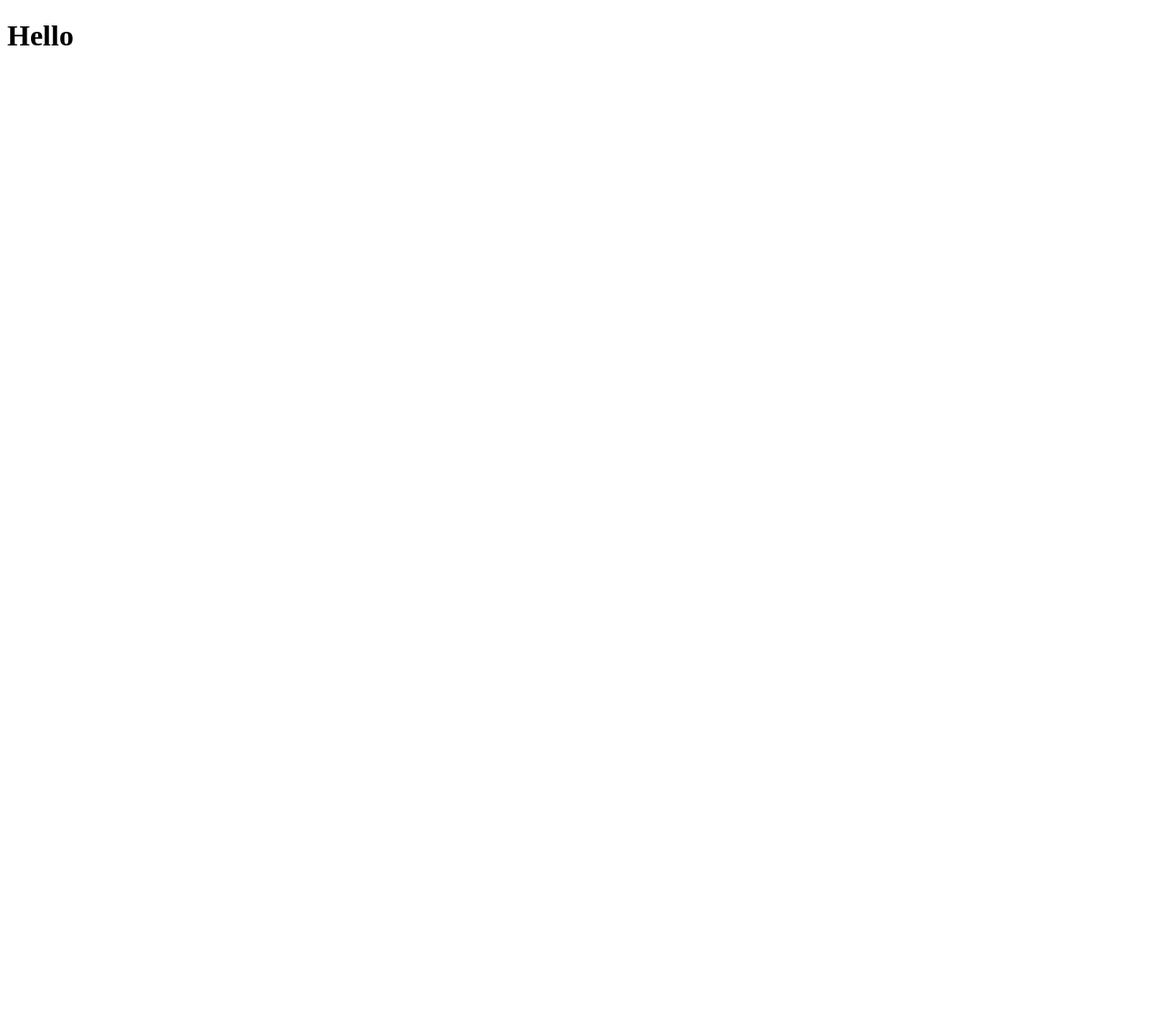
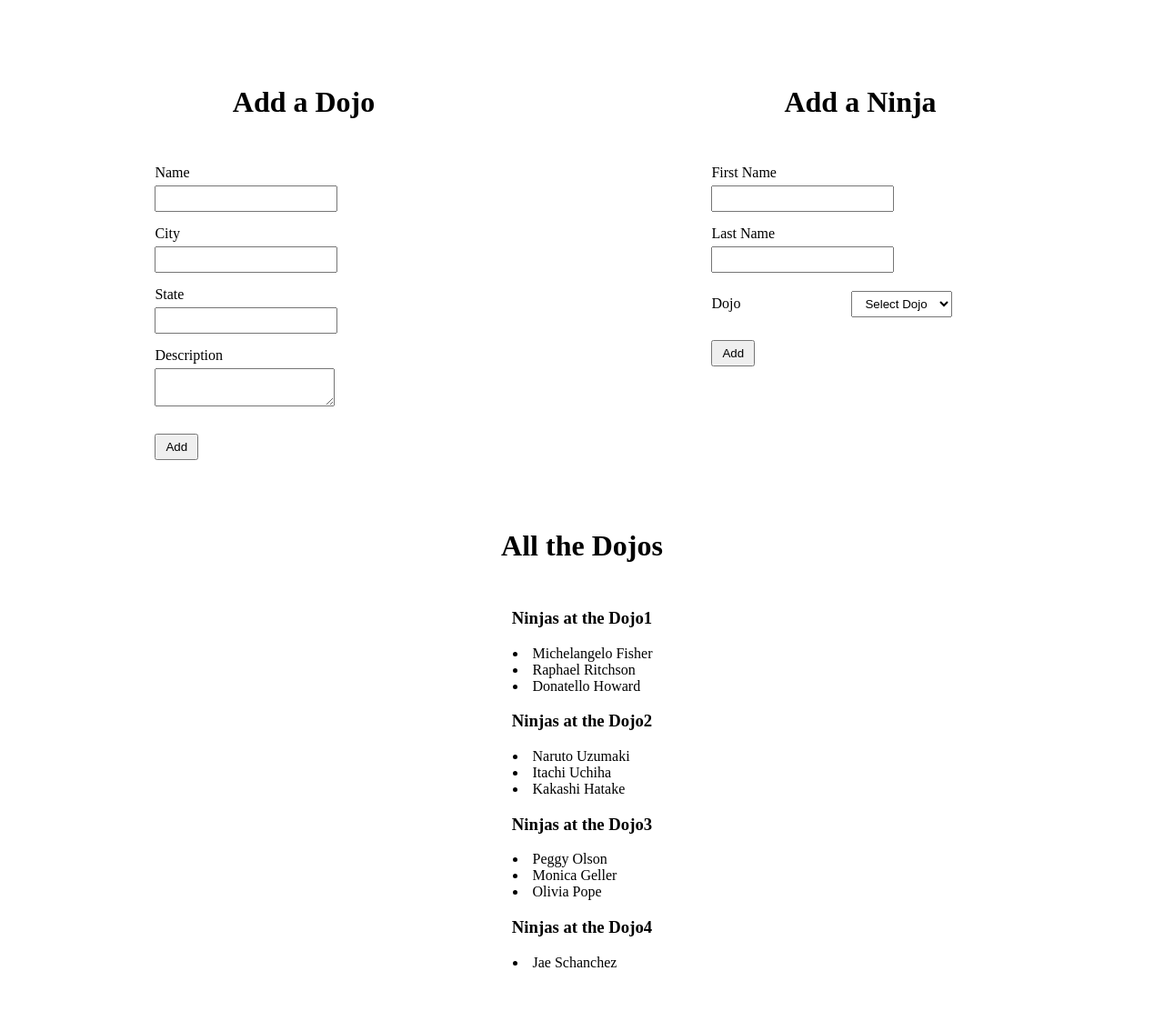
Before and after one commit to JansenRachel/Dojos_Ninjas_Template, a Django app: page / in a window 1280 px wide. Before the commit the page is almost empty. Shown: the whole page at 91% size. Before the commit the page ends 50 px from the top, so only its background shows below. Run offline with Django 3.2, Linux system fonts and the light colour scheme; data comes from the database, SQL or seed files in the repository; both versions use the stored data as it was after the commit.

Commit message:
completed assignment

```diff
--- /dev/null
+++ b/dojo_ninjas_proj/dojo_ninjas_app/static/css/style.css
@@ -0,0 +1,41 @@
+#wrapper {
+    padding: 20px;
+}
+#forms {
+    display: flex;
+}
+#dojo, #ninja {
+    padding: 20px;
+    margin: 2% 10%;
+    flex: 1;
+}
+textarea {
+    display: inline-block;
+}
+.button {
+    margin: 10px 0px;
+}
+h1 {
+    text-align: center;
+    margin-bottom: 50px;
+}
+h3 {
+    text-align: center;
+}
+ul, li {
+    list-style: inside;
+    padding-left: 25%;
+}
+label {
+    display: inline-block;
+    width: 150px;
+    margin-left: auto;
+}
+input, textarea, select {
+    padding: 5px 10px;
+    margin: 5px 0;
+}
+.form_group, textarea {
+    margin-bottom: 10px;
+    vertical-align: middle;
+}
--- a/dojo_ninjas_proj/dojo_ninjas_app/templates/home.html
+++ b/dojo_ninjas_proj/dojo_ninjas_app/templates/home.html
@@ -5,8 +5,72 @@
     <meta http-equiv="X-UA-Compatible" content="IE=edge">
     <meta name="viewport" content="width=device-width, initial-scale=1.0">
     <title>Dojos and Ninjas</title>
+    {% load static %}
+    <link rel="stylesheet" href="{% static 'css/style.css' %}">
 </head>
 <body>
-    <h1>Hello</h1>
+    <div id="wrapper">
+        <div id=forms>
+            <div id="dojo">
+                <h1>Add a Dojo</h1>
+                <form action="/add_dojo" method="POST">
+                    {% csrf_token %}
+                    <div class="form_group">
+                        <label for="name">Name</label>
+                        <input type="text" name="name">
+                    </div>
+                    <div class="form_group">
+                        <label for="city">City</label>
+                        <input type="text" name="city">
+                    </div>
+                    <div class="form_group">
+                        <label for="state">State</label>
+                        <input type="text" name="state">
+                    </div>
+                    <div class="form_group">
+                        <label for="description">Description</label>
+                        <textarea name="desc"></textarea>
+                    </div>
+                    <input type="submit" class="button" value="Add">
+                </form>
+            </div>
+            <div id="ninja">
+                <h1>Add a Ninja</h1>
+                <form action="/add_ninja" method="POST">
+                    {% csrf_token %}
+                    <div class="form_group">
+                        <label for="first name">First Name</label>
+                        <input type="text" name="first_name">
+                    </div>
+                    <div class="form_group">
+                        <label for="last name">Last Name</label>
+                        <input type="text" name="last_name">
+                    </div>
+                    <div class="form_group">
+                        <label for="dojo">Dojo</label>
+                        <select name="dojo_id" id="dojo_name">
+                            <option value="0">Select Dojo</option>
+                            {% for dojo in dojos %}
+                            <option value="{{dojo.id}}">{{dojo.name}}</option>
+                            {% endfor %}
+                        </select>
+                    </div>
+                    <input type="submit" class="button" value="Add">
+                </form>
+            </div>
+        </div>
+        <p></p>
+        <div id="list">
+            <h1>All the Dojos</h1>
+            {% for dojo in dojos %}
+            <h3>Ninjas at the {{dojo.name}}</h3>
+                <ul>
+                    {% for ninja in dojo.ninjas.all %}
+                    <li>{{ninja.first_name}} {{ninja.last_name}}</li>
+                    {% endfor %}
+                </ul>
+            {% endfor %}
+        </div>
+    </div>
 </body>
 </html>
--- a/dojo_ninjas_proj/dojo_ninjas_app/urls.py
+++ b/dojo_ninjas_proj/dojo_ninjas_app/urls.py
@@ -3,4 +3,6 @@ from . import views
 
 urlpatterns = [
     path('', views.index),
+    path('add_dojo', views.add_dojo),
+    path('add_ninja', views.add_ninja),
 ]
--- a/dojo_ninjas_proj/dojo_ninjas_app/views.py
+++ b/dojo_ninjas_proj/dojo_ninjas_app/views.py
@@ -1,4 +1,28 @@
-from django.shortcuts import render
+from django.db import models
+from django.shortcuts import redirect, render
+from .models import Dojos, Ninjas
 
 def index(request):
-    return render(request, "home.html")
+    context = {
+        'dojos' : Dojos.objects.all(),
+        'ninjas' : Ninjas.objects.all(),
+    }
+    return render(request, "home.html", context)
+
+
+def add_dojo(request):
+    name = request.POST['name']
+    city = request.POST['city']
+    state = request.POST['state']
+    desc = request.POST['desc']
+    # ninjas = list of ninjas
+    Dojos.objects.create (name = name, city = city, state = state, descr = desc)
+    return redirect('/')
+
+def add_ninja(request):
+    this_dojo = Dojos.objects.get(id=request.POST['dojo_id'])
+    first_name = request.POST['first_name']
+    last_name = request.POST['last_name']
+    dojo = this_dojo
+    Ninjas.objects.create (first_name = first_name, last_name = last_name, dojo = dojo)
+    return redirect('/')
```
Also changed, not shown: dojo_ninjas_proj/db.sqlite3.
